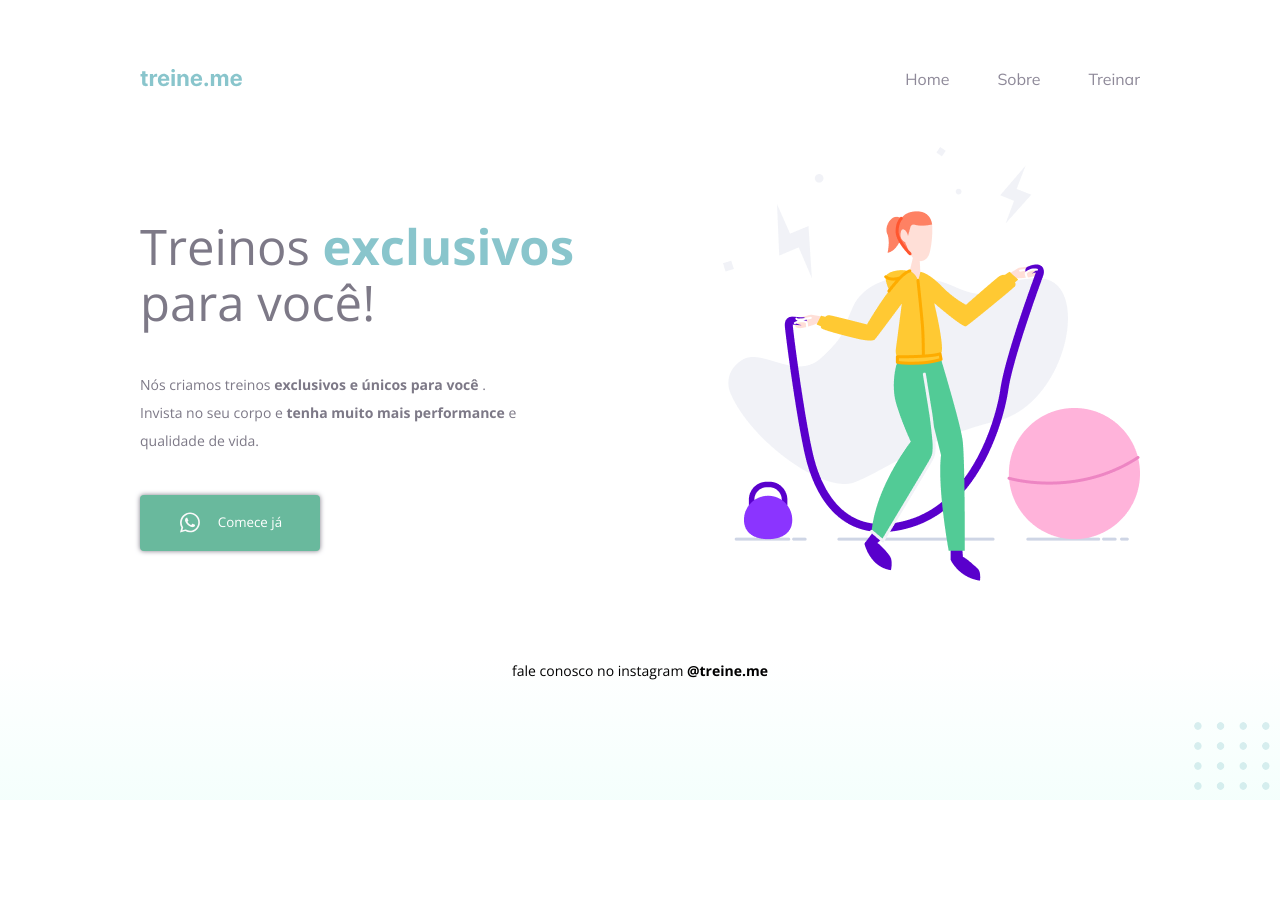
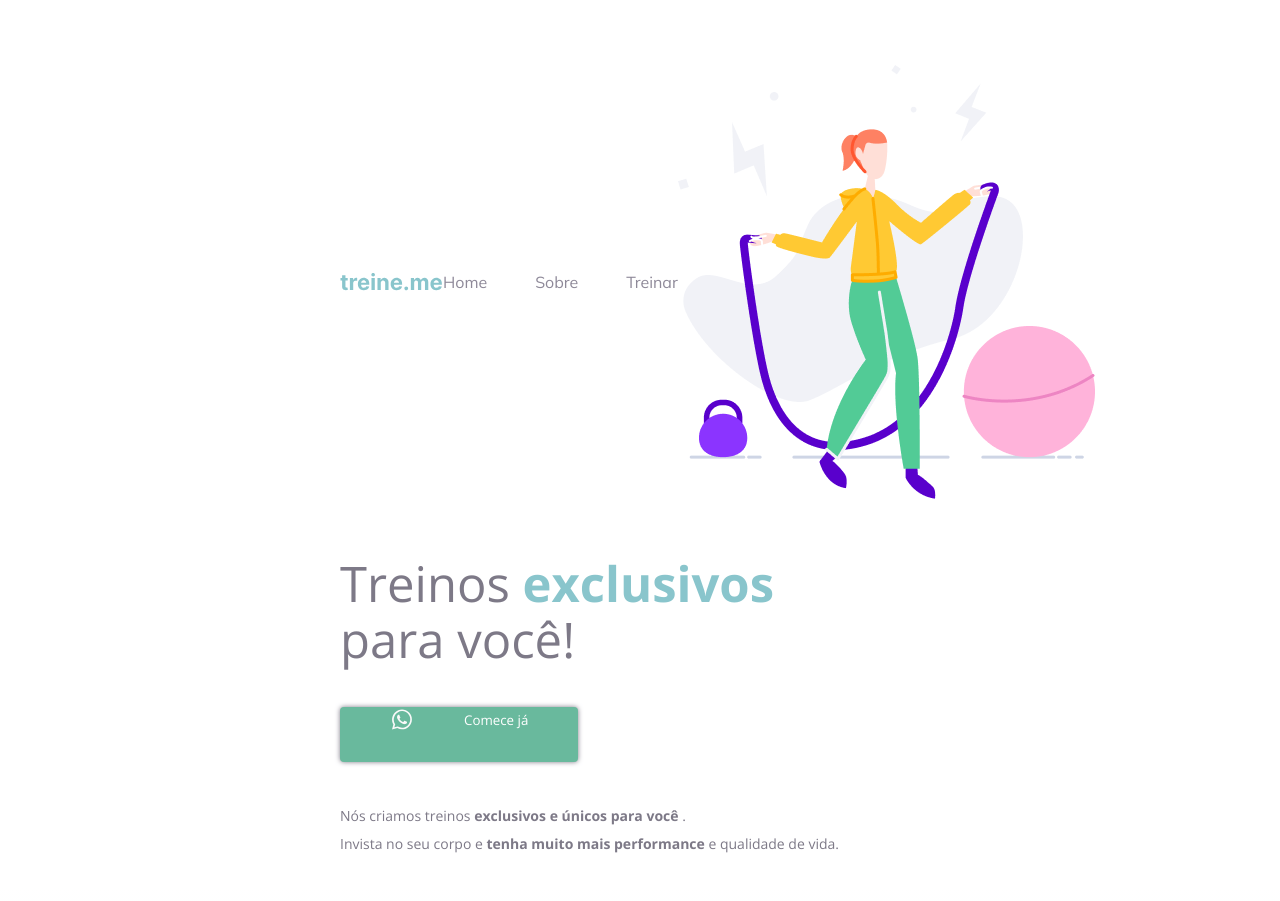
Before and after one commit to priscilha/Projeto02, a plain HTML site: page index.html in a window 1280 px wide. Shown: the top 901 px of the page. Before the commit the page ends 800 px from the top, so only its background shows below. Drawn offline with nearby package versions, Linux system fonts and the light colour scheme.

Commit message:
finalizando bugs

```diff
--- a/index.html
+++ b/index.html
@@ -24,24 +24,29 @@
                 <li><a href="#">Sobre</a></li>
                 <li><a href="#">Treinar</a> </li>
             </ul>
+            <img src="images/img.png" alt="Desenho de uma mulher pulando corda">
 
         </nav>
+
+
 
         <main>
             <section class="text">
                 <h1>Treinos <span>exclusivos</span>  para você!</h1>
-                <p>Nós criamos treinos <strong>exclusivos e únicos para você</strong> . <br>
-                    Invista no seu corpo e <strong>tenha muito mais performance</strong> e qualidade de vida.</p>
 
                 <button>
                     <img src="images/whats.svg" alt="Logo do Whatsapp">
                     Comece já</button>
 
+                    <p>Nós criamos treinos <strong>exclusivos e únicos para você</strong> . <br>
+                        Invista no seu corpo e <strong>tenha muito mais performance</strong> e qualidade de vida.</p>
+
+
 
 
             </section>
 
-            <img src="images/img.png" alt="Desenho de uma mulher pulando corda">
+
 
 
 
--- a/style.css
+++ b/style.css
@@ -10,7 +10,7 @@ body{
 
 .page{
 
-    width: 1000px;
+    width: 600px;
 
     margin: 0 auto 0;
     padding-top: 65px;
@@ -19,9 +19,9 @@ body{
 
 nav{
     display: flex;
-    justify-content: space-between;
+    justify-content: start;
     align-items: center;
-    margin-bottom: 55px;
+    margin-bottom: 15px;
 
 }
 
@@ -63,18 +63,20 @@ ul li a:hover {
 
 ul {
     display: flex;
-    gap: 48px;
     list-style: none;
+
     margin: 0;
     padding: 0;
     font-family: 'Mulish', sans-serif;
+    gap: 48px;
+
 
 }
 .text{
     color: #7D7987;
     font-size: 14px;
     line-height: 28px;
-    width: 440px;
+
 
 }
 
@@ -86,16 +88,15 @@ button{
     border-radius: 4px;
     border: none;
     box-shadow: 0 0 5px 0 #7D7987;
-    width: 180px ;
-    height: 56px;
+
 
 
     display: flex;
     align-items: center;
     justify-content: space-evenly;
 
-    padding: 14px 32px 15px;
-    gap: 10px;
+    padding: 0 50px 30px;
+    gap: 50px;
     cursor: pointer;
 
 }
@@ -119,7 +120,7 @@ main img{
 }
 
 #balls{
-    position: fixed;
+
    right: 0;
    bottom: 0;
 }
```
Also changed, not shown: bug.PNG (added).
